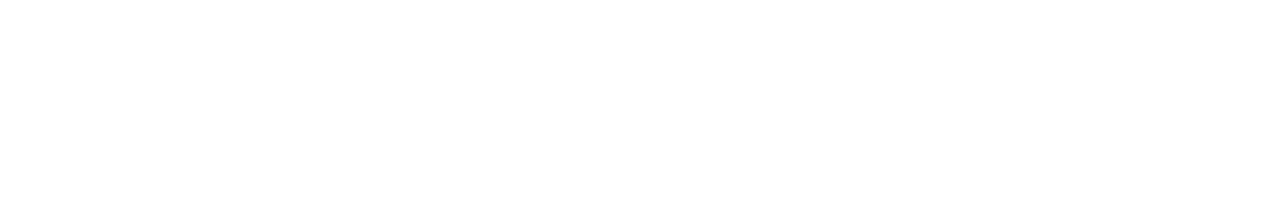
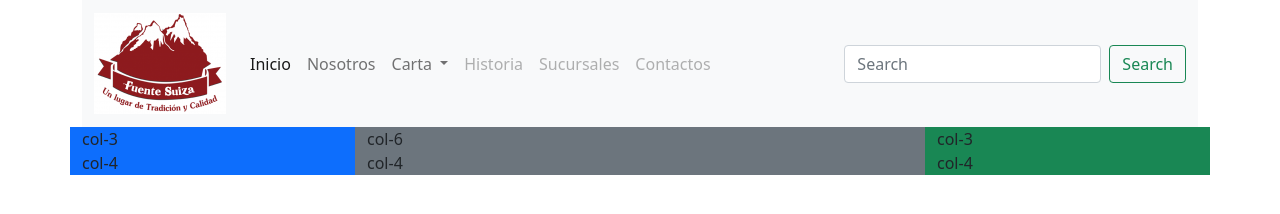
Before and after one commit to FernandoObreque/fuente-soda, a website: page index.html in a window 1280 px wide. Drawn offline with nearby package versions, Linux system fonts and the light colour scheme.

Commit message:
containers, grillas y navbar de bootstrap

```diff
--- a/index.html
+++ b/index.html
@@ -2,8 +2,10 @@
 <html lang="es">
 <head>
     <meta charset="UTF-8">
-    <meta http-equiv="X-UA-Compatible" content="IE=edge">
-    <meta name="viewport" content="width=device-width, initial-scale=1.0">
+    <meta http-equiv="X-UA-Compatible" content="IE=edge"/>
+
+    <meta name="viewport" content="width=device-width, initial-scale=1" />
+
     <title> Fuente de soda </title>
     <link href="style.css" rel="stylesheet" />
     <link href="node_modules/bootstrap/dist/css/bootstrap.min.css" rel="stylesheet" />
@@ -11,10 +13,64 @@
 
 <body>
 
+    <div class="container">
+        <header>
+                <nav class="navbar navbar-expand-lg navbar-light bg-light">
+            <div class="container-fluid">
+              <a class="navbar-brand" href="#"><img src="image/logo.png" alt="logo fuente suiza"></a>
+              <button class="navbar-toggler" type="button" data-bs-toggle="collapse" data-bs-target="#navbarSupportedContent" aria-controls="navbarSupportedContent" aria-expanded="false" aria-label="Toggle navigation">
+                <span class="navbar-toggler-icon"></span>
+              </button>
+              <div class="collapse navbar-collapse" id="navbarSupportedContent">
+                <ul class="navbar-nav me-auto mb-2 mb-lg-0">
+                  <li class="nav-item">
+                    <a class="nav-link active" aria-current="page" href="#">Inicio</a>
+                  </li>
+                  <li class="nav-item">
+                    <a class="nav-link" href="#">Nosotros</a>
+                  </li>
+                  <li class="nav-item dropdown">
+                    <a class="nav-link dropdown-toggle" href="#" id="navbarDropdown" role="button" data-bs-toggle="dropdown" aria-expanded="false">
+                      Carta
+                    </a>
+                    <ul class="dropdown-menu" aria-labelledby="navbarDropdown">
+                      <li><a class="dropdown-item" href="#">Sandwiches</a></li>
+                      <li><a class="dropdown-item" href="#">Bebestibles</a></li>
+                      <li><a class="dropdown-item" href="#">Postres</a></li>
+                    </ul>
+                  </li>
+                  <li class="nav-item">
+                    <a class="nav-link disabled">Historia</a>
+                  </li>
+                  <li class="nav-item">
+                    <a class="nav-link disabled">Sucursales</a>
+                  </li>
+                  <li class="nav-item">
+                    <a class="nav-link disabled">Contactos</a>
+                  </li>
+                </ul>
+                <form class="d-flex">
+                  <input class="form-control me-2" type="search" placeholder="Search" aria-label="Search">
+                  <button class="btn btn-outline-success" type="submit">Search</button>
+                </form>
+              </div>
+            </div>
+                 </nav>
+        </header>
 
 
+        <div class="row">
+            <div class="col-3 bg-primary">col-3 </div>
+            <div class="col-6 bg-secondary">col-6 </div>
+            <div class="col-3 bg-success">col-3 </div>
+        </div>
 
-
+        <div class="row">
+            <div class="col-3 bg-primary">col-4 </div>
+            <div class="col-6 bg-secondary">col-4 </div>
+            <div class="col-3 bg-success">col-4 </div>
+        </div>
+    </div>
 
     <script src="node_modules/bootstrap/dist/js/bootstrap.bundle.js"> </script>
     <script src="node_modules/jquery/dist/jquery.min.js"> </script>
```
Also changed, not shown: Image/logo.png (added).
